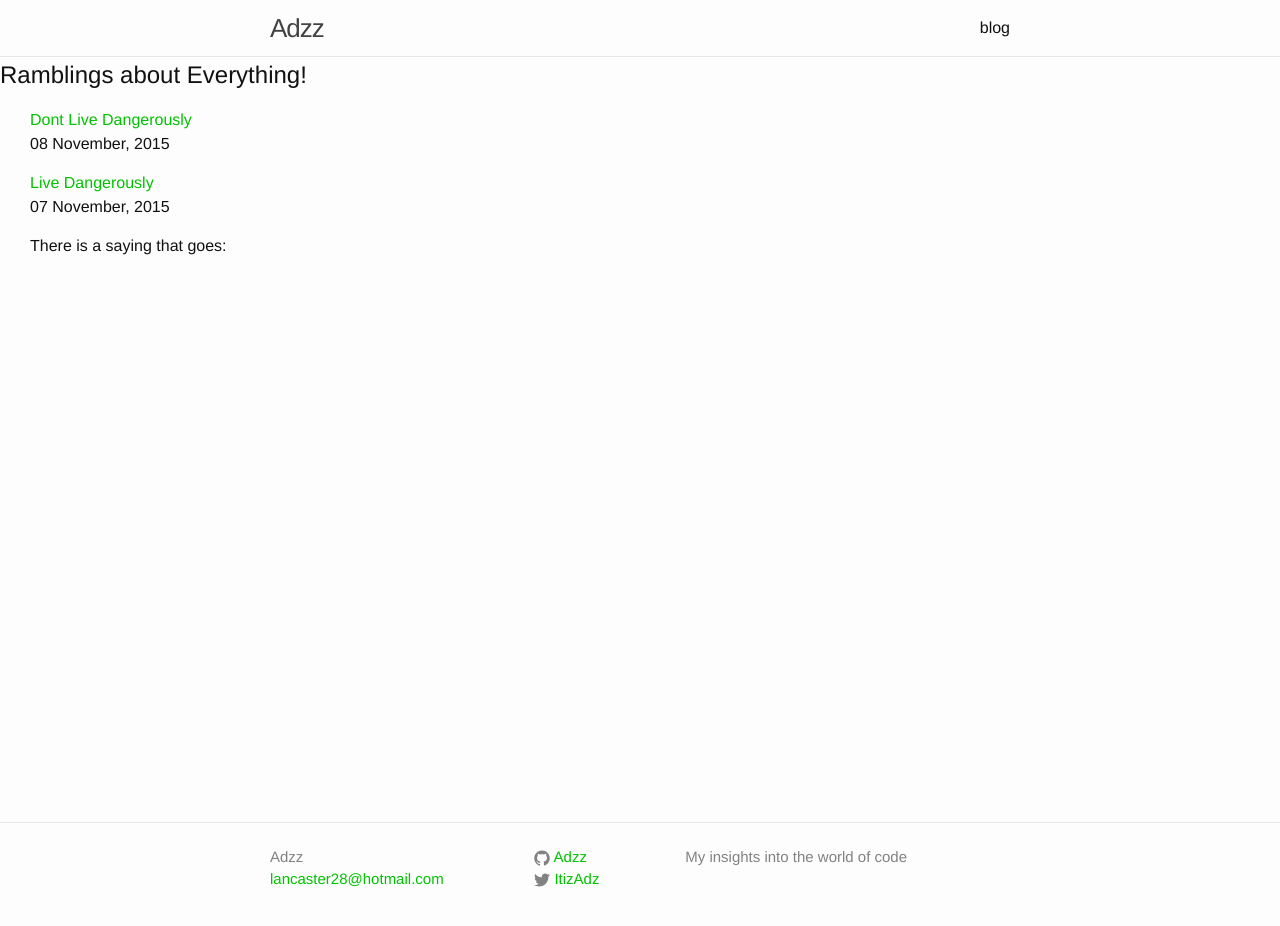
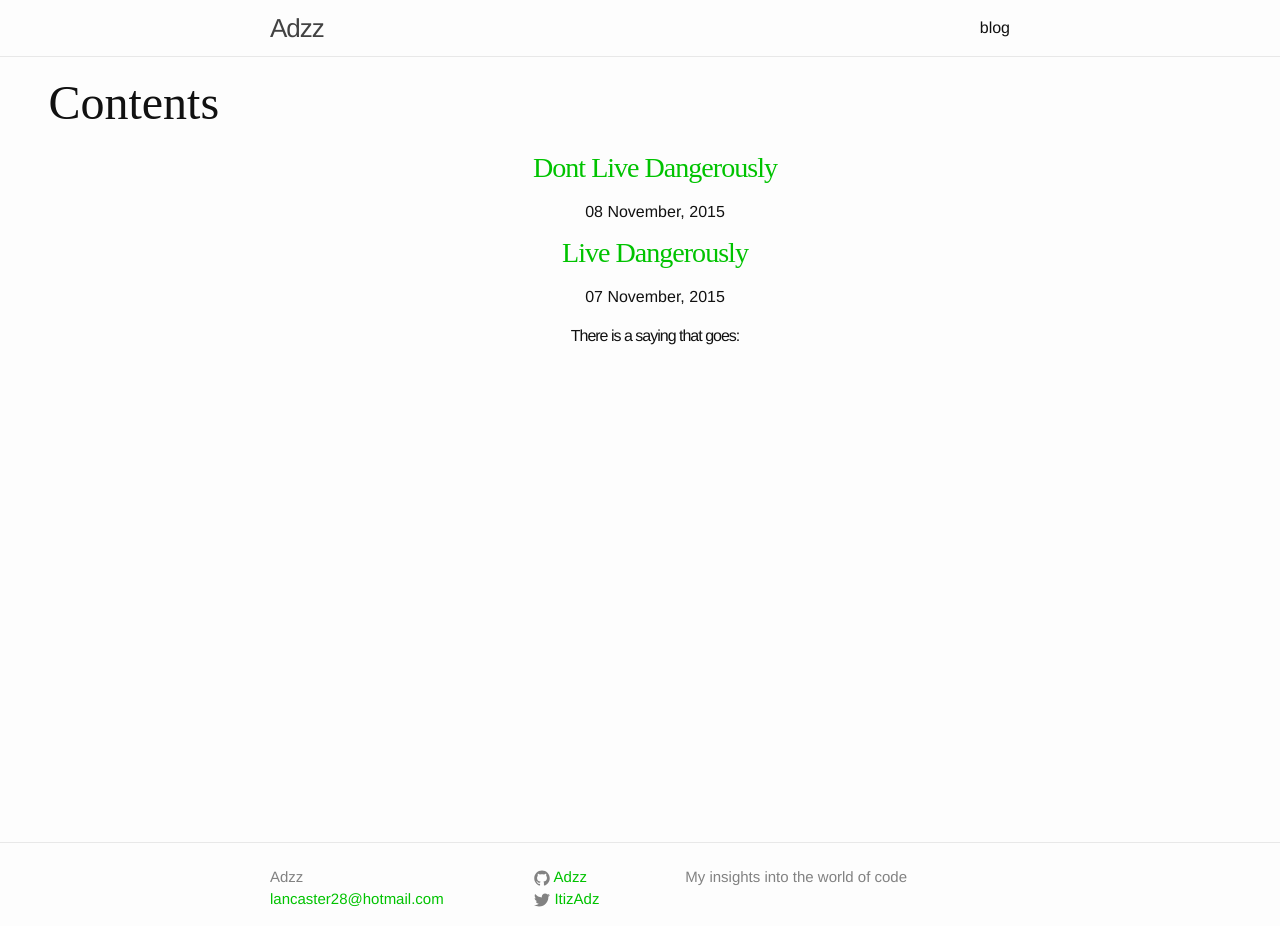
Before and after one commit to Adzz/adzz.github.io, a Jekyll site: the page built from blog/index.html, in a window 1280 px wide. Built offline with Jekyll 4.4.1, drawn with Linux system fonts in a browser that asks for light colours.

Commit message:
Adds better styling to blog contents page

```diff
--- a/_sass/_variables.scss
+++ b/_sass/_variables.scss
@@ -3,6 +3,7 @@
 $base-font-size:   16px;
 $base-font-weight: 400;
 $small-font-size:  $base-font-size * 0.875;
+$medium-font-size: $base-font-size * 0.9;
 $base-line-height: 1.5;
 
 $spacing-unit:     30px;
--- a/_sass/partials/_blog-index.scss
+++ b/_sass/partials/_blog-index.scss
@@ -1,15 +1,34 @@
 
-/**
- * Page content
-
- */
 .container {
     margin-bottom: $footer-height--minus;
     min-height: $main-height--minimum;
+    padding: 10px;
+
+  &:after {
+    content: "";
+    display: block;
+    height: $footer-height--minus;
+  }
+
+  ul {
+    text-align: center;
+  }
+
+  .post-title, .heading {
+    font-family: $heading-font;
+  }
+
+  .heading {
+    font-size: 3em;
+    margin-left: 3vw;
+  }
+
+  .post-title {
+    font-size: 1.5em;
+  }
+
+  .excerpt {
+    letter-spacing: -1px;
+  }
+
 }
-
-.container:after {
-  content: "";
-  display: block;
-  height: $footer-height--minus;
-}
--- a/blog/index.html
+++ b/blog/index.html
@@ -5,11 +5,11 @@ title: blog
 <main class="container">
 
   <article class="blog-topic col-md-6 col-md-offset-3 col-sm-12">
-    <h2>Ramblings about Everything!</h2>
+    <h1 class="heading">Contents</h1>
     <ul>
       {% for post in site.posts %}
       <li>
-        <a href="{{ post.url }}">{{ post.title }}</a>
+      <h3><a class="post-title" href="{{ post.url }}">{{ post.title }}</a></h3>
         <p class='time-date'>{{ post.date | date: '%d %B, %Y' }}</p>
         <p class='excerpt'>{{ post.excerpt | remove: '<p>' | remove: '</p>' }}</p>
       </li>
```
Also changed, not shown: 1 other file.
